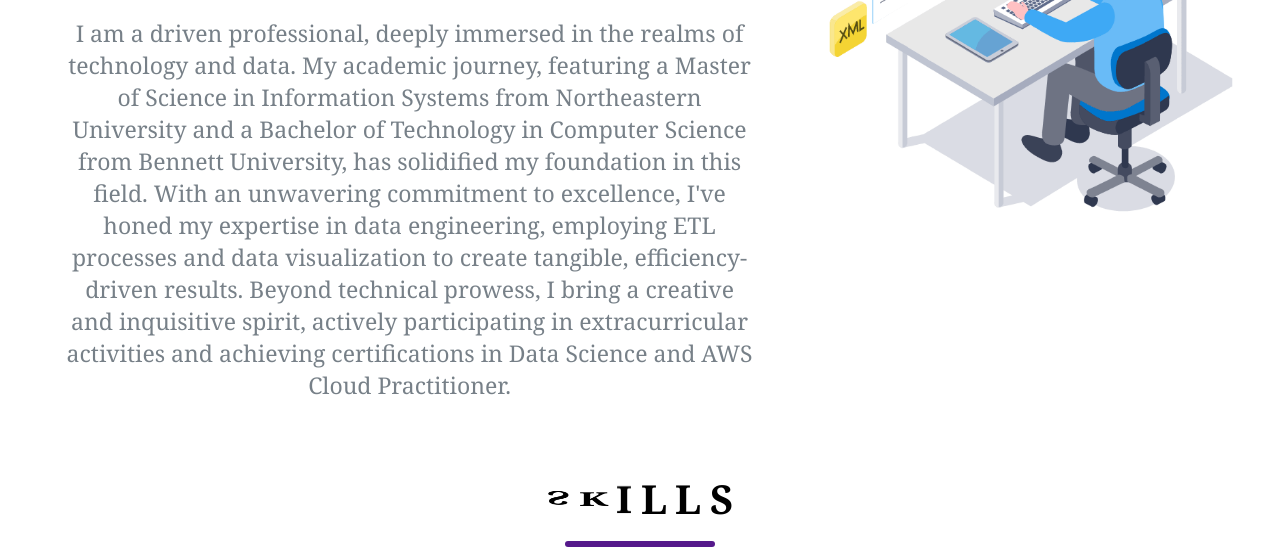
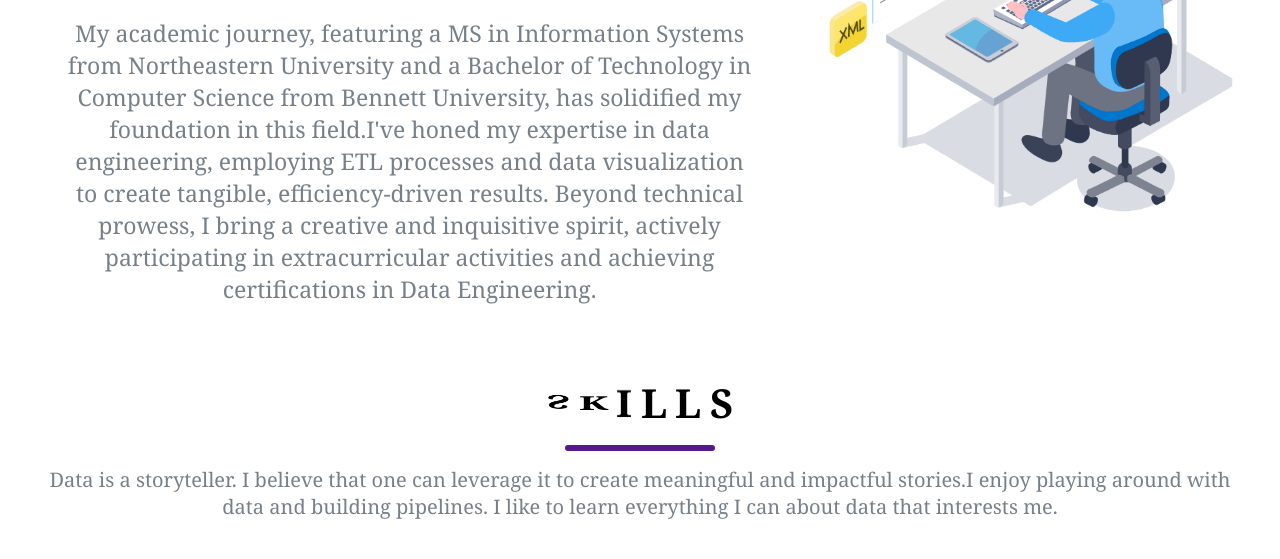
Before and after one commit to monishagali257/monishagali257.github.io, a plain HTML site: page index.html in a window 1280 px wide. Shown: the part 371-930 px from the top of the page. Drawn offline with Linux system fonts and the light colour scheme.

Commit message:
Update index.html

```diff
--- a/index.html
+++ b/index.html
@@ -37,7 +37,7 @@
           </h2>
           <p class="subtitle">
             <span class="my-7"
-              > I am a driven professional, deeply immersed in the realms of technology and data. My academic journey, featuring a Master of Science in Information Systems from Northeastern University and a Bachelor of Technology in Computer Science from Bennett University, has solidified my foundation in this field. With an unwavering commitment to excellence, I've honed my expertise in data engineering, employing ETL processes and data visualization to create tangible, efficiency-driven results. Beyond technical prowess, I bring a creative and inquisitive spirit, actively participating in extracurricular activities and achieving certifications in Data Science and AWS Cloud Practitioner.</span
+              > My academic journey, featuring a MS in Information Systems from Northeastern University and a Bachelor of Technology in Computer Science from Bennett University, has solidified my foundation in this field.I've honed my expertise in data engineering, employing ETL processes and data visualization to create tangible, efficiency-driven results. Beyond technical prowess, I bring a creative and inquisitive spirit, actively participating in extracurricular activities and achieving certifications in Data Engineering.</span
             >
           </p>
         </div>
@@ -60,7 +60,7 @@
         <div class="title">
           <p class="subtitle">
             <span
-              >In the world of data, I enjoy playing around with data and building pipelines.
+              >Data is a storyteller. I believe that one can leverage it to create meaningful and impactful stories.I enjoy playing around with data and building pipelines.
               I like to learn everything I can about data that
               interests me.</span
             >
```
